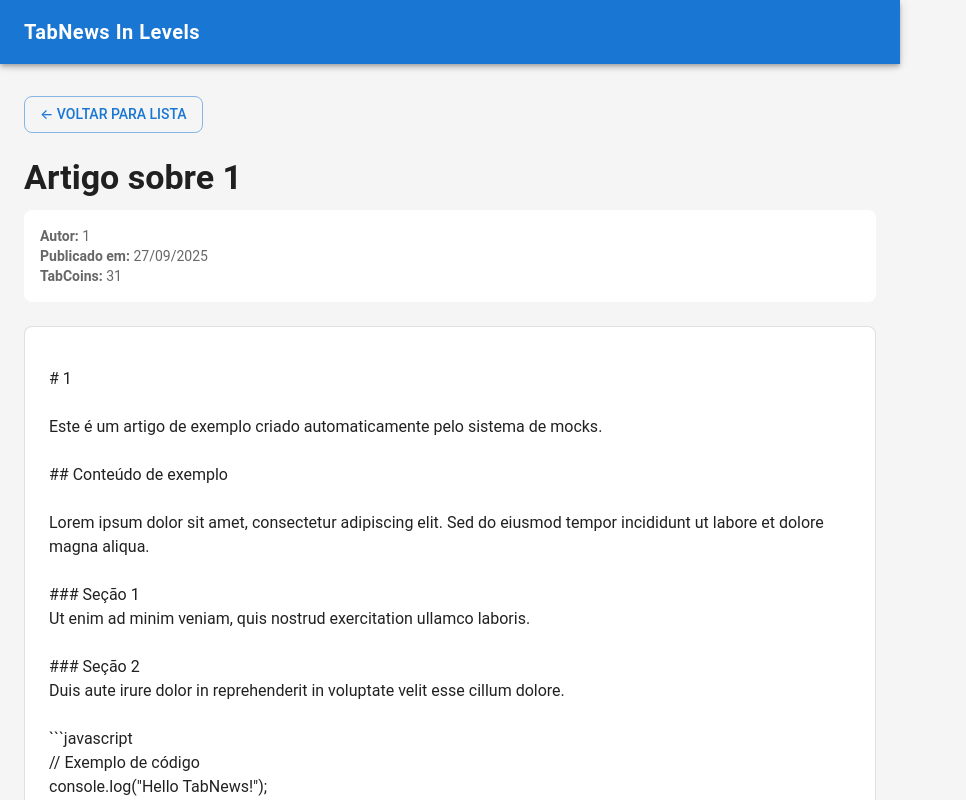
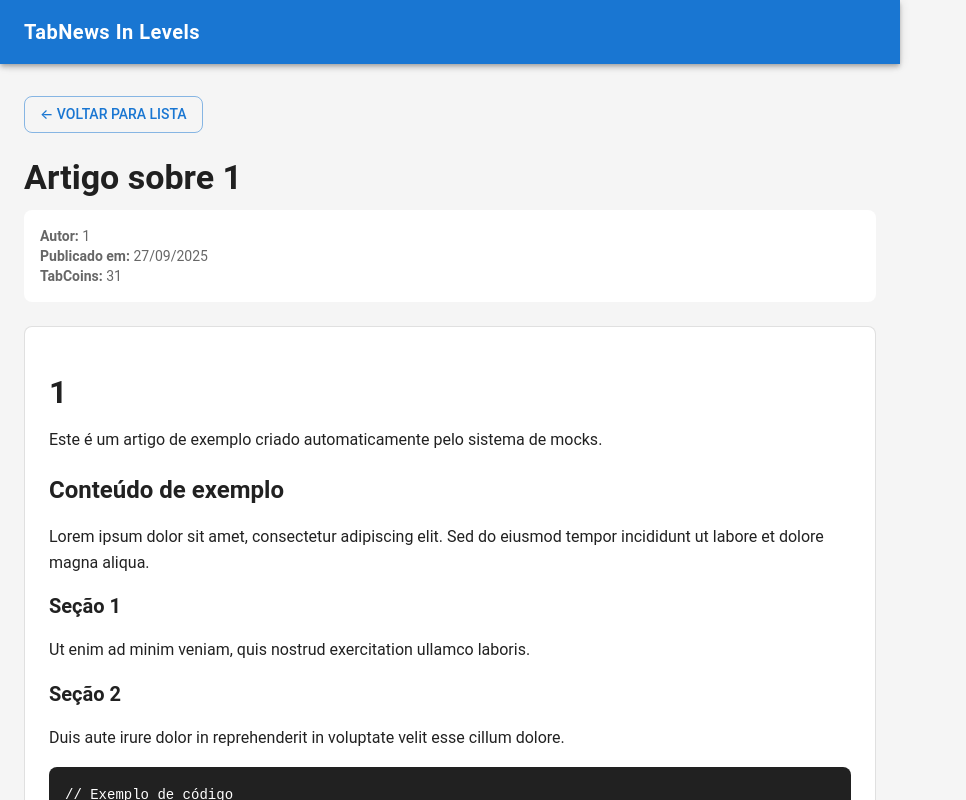
Before and after one commit to ryanmiura/tabnews-in-levels, a React (Vite) app: page /contents/1/1 in a window 1280 px wide. Shown: the top 800 px of the page, without its empty margins (0-966 px from the left). Built offline with nearby package versions, Linux system fonts and the light colour scheme; no server answers.

Commit message:
feat: add markdown rendering for article body using ReactMarkdown

```diff
--- a/src/components/pages/Article.jsx
+++ b/src/components/pages/Article.jsx
@@ -1,6 +1,7 @@
 import { Container, Typography, Box, Alert, CircularProgress, Button } from '@mui/material';
 import { useParams, useNavigate } from 'react-router-dom';
 import { useEffect } from 'react';
+import ReactMarkdown from 'react-markdown';
 import { useNews } from '../../contexts/NewsContext.jsx';
 
 const Article = () => {
@@ -71,21 +72,62 @@ const Article = () => {
               borderRadius: 1,
               border: '1px solid',
               borderColor: 'divider',
-              minHeight: 200
+              minHeight: 200,
+              '& h1': { fontSize: '2rem', fontWeight: 600, mb: 2, mt: 3 },
+              '& h2': { fontSize: '1.5rem', fontWeight: 600, mb: 1.5, mt: 2.5 },
+              '& h3': { fontSize: '1.25rem', fontWeight: 600, mb: 1, mt: 2 },
+              '& p': { mb: 1.5, lineHeight: 1.6 },
+              '& ul, & ol': { mb: 1.5, pl: 3 },
+              '& li': { mb: 0.5 },
+              '& blockquote': {
+                borderLeft: '4px solid',
+                borderColor: 'primary.main',
+                pl: 2,
+                py: 1,
+                bgcolor: 'grey.50',
+                fontStyle: 'italic'
+              },
+              '& code': {
+                bgcolor: 'grey.100',
+                p: 0.5,
+                borderRadius: 0.5,
+                fontFamily: 'monospace',
+                fontSize: '0.875rem'
+              },
+              '& pre': {
+                bgcolor: 'grey.900',
+                color: 'white',
+                p: 2,
+                borderRadius: 1,
+                overflow: 'auto',
+                mb: 2,
+                '& code': {
+                  bgcolor: 'transparent',
+                  p: 0,
+                  color: 'inherit'
+                }
+              },
+              '& a': {
+                color: 'primary.main',
+                textDecoration: 'none',
+                '&:hover': {
+                  textDecoration: 'underline'
+                }
+              },
+              '& hr': {
+                my: 2,
+                borderColor: 'divider'
+              }
             }}>
-              <Typography variant="body1" component="div">
               {article.body ? (
-                  // Por enquanto, exibe o markdown como texto simples
-                  // No próximo tópico implementaremos o renderizador de markdown
-                  <pre style={{ whiteSpace: 'pre-wrap', fontFamily: 'inherit' }}>
+                <ReactMarkdown>
                   {article.body}
-                  </pre>
+                </ReactMarkdown>
               ) : (
                 <Typography color="text.secondary" fontStyle="italic">
                   Conteúdo não disponível
                 </Typography>
               )}
-              </Typography>
             </Box>
           </Box>
         )}
```
Lines whose indentation alone changed are shown as unchanged.
